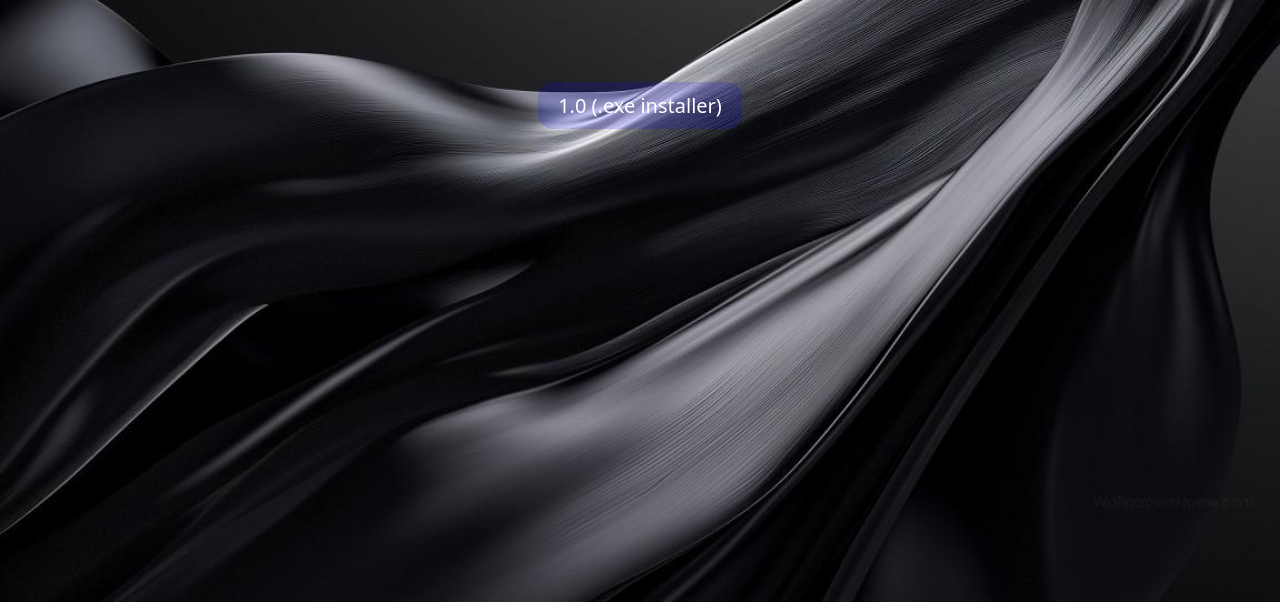
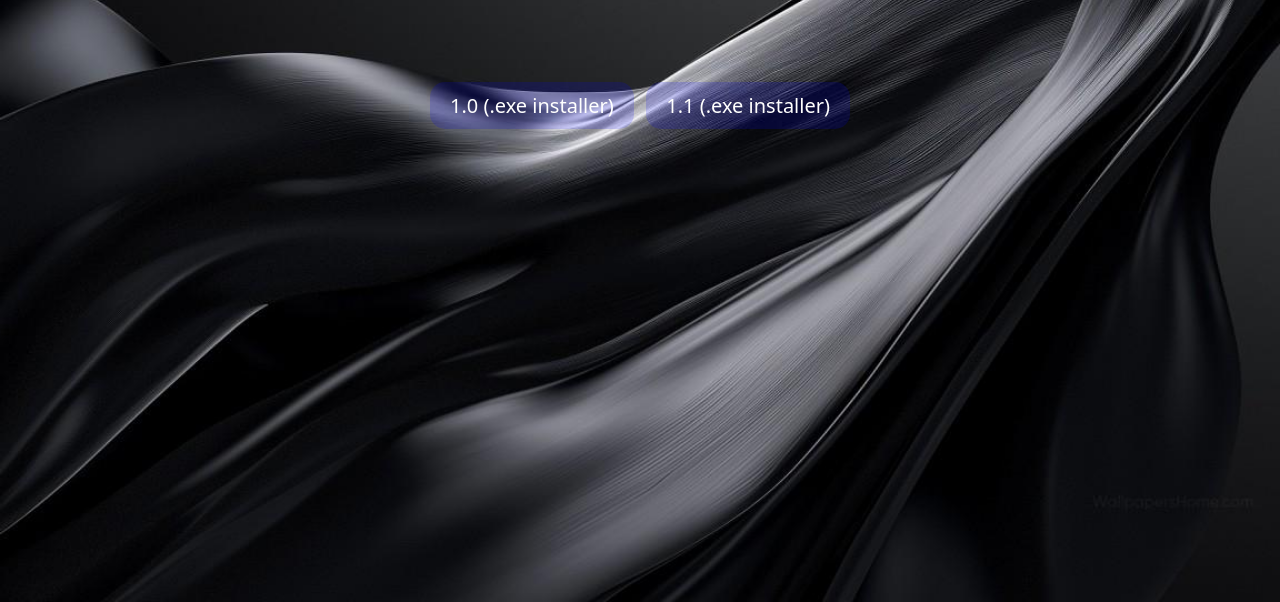
Before and after one commit to mcmdev4/my.bash, a plain HTML site: page downloads/app/index.html in a window 1280 px wide. Shown: the part 198-800 px from the top of the page. Drawn offline with Linux system fonts and the light colour scheme.

Commit message:
Add files via upload

```diff
--- a/downloads/app/index.html
+++ b/downloads/app/index.html
@@ -13,6 +13,7 @@
 
     <main>
         <a href="../../dist/1.0/my.bash-setup.exe"><button>1.0 (.exe installer)</button></a>
+        <a href="../../dist/1.1/My.Bash-setup.exe"><button>1.1 (.exe installer)</button></a>
     </main>
 </body>
 </html>
```
Also changed, not shown: downloads/source/index.html (+1 -0 lines), 2 other files.
